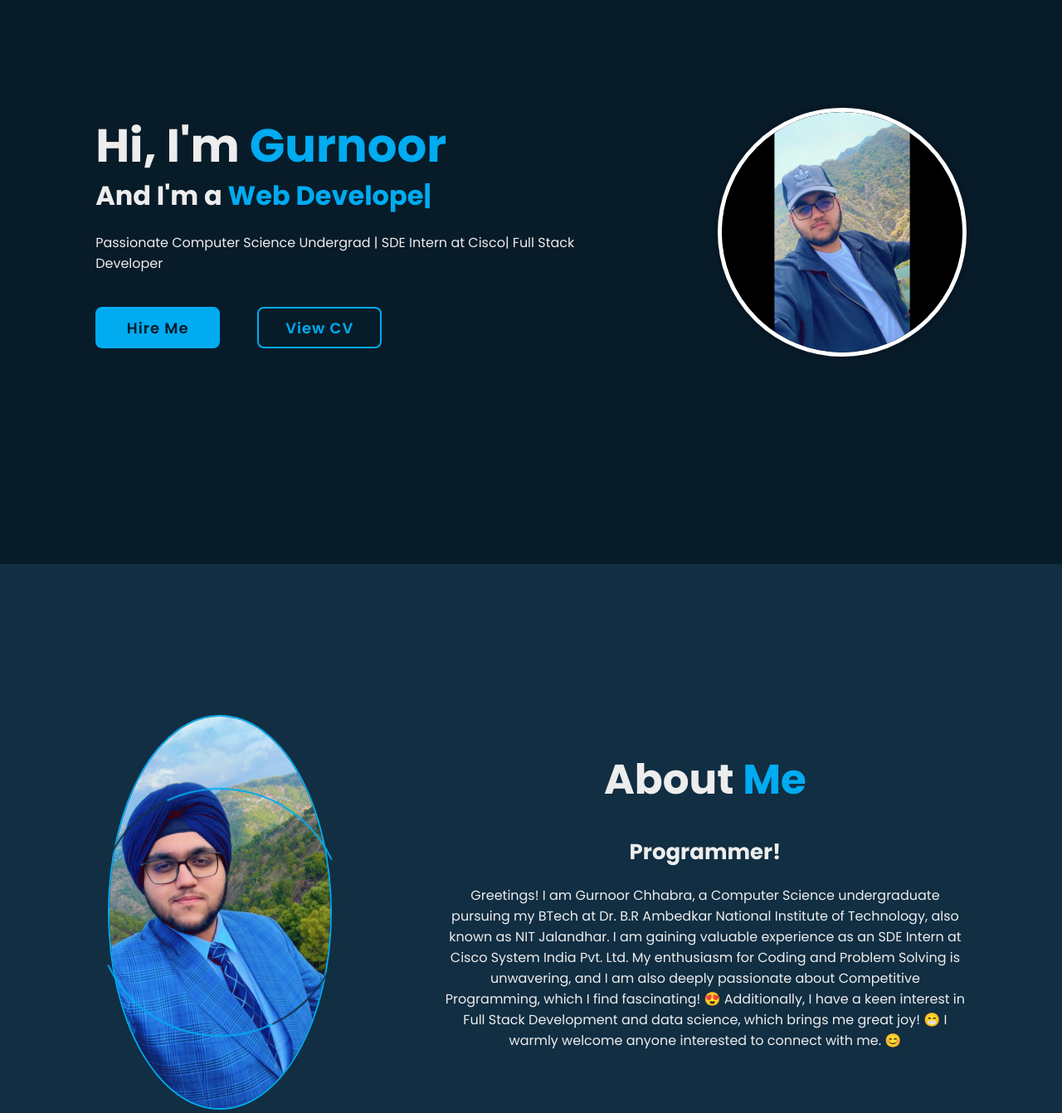
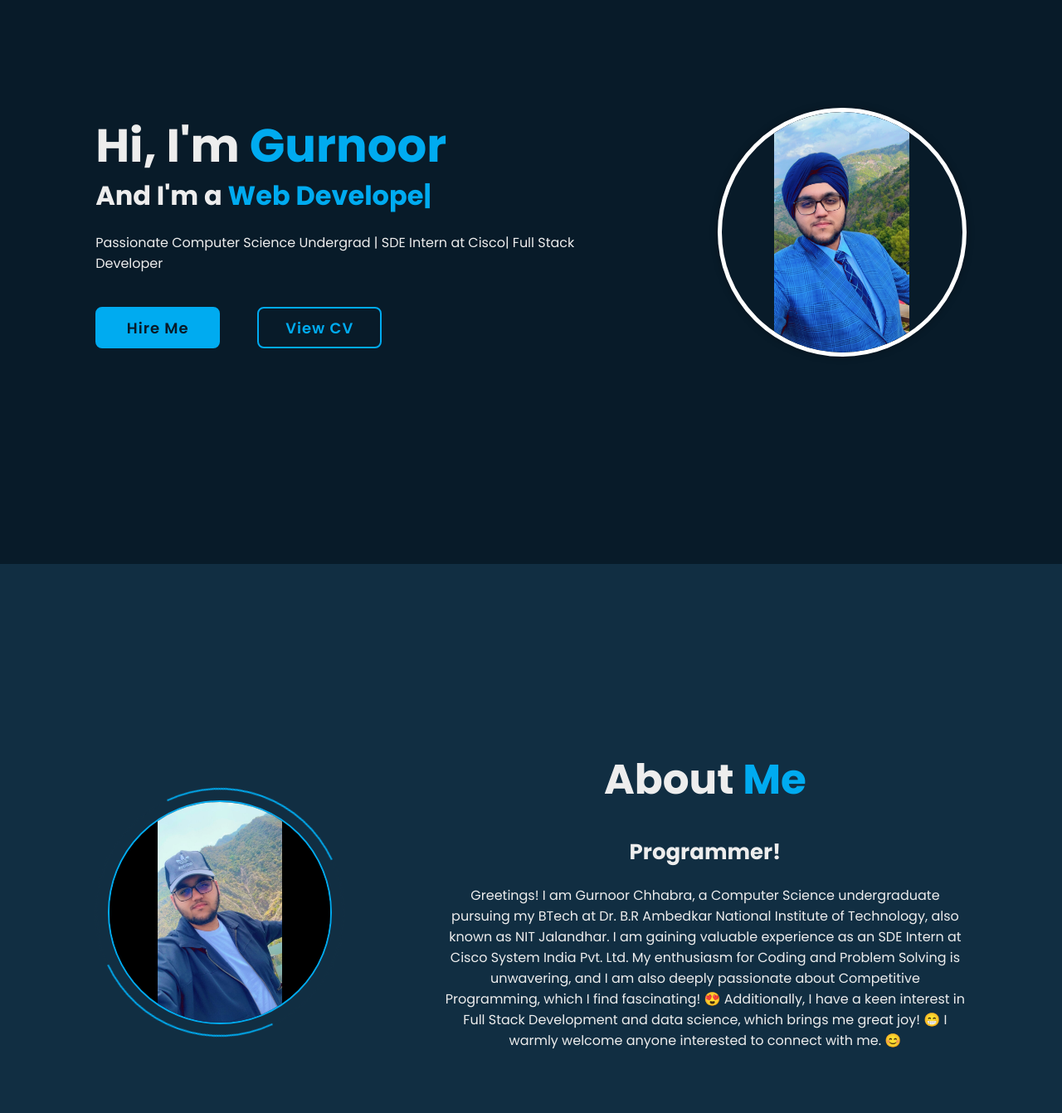
Before and after one commit to coderchhabra7777/gurnoorportfoliosite.github.io, a plain HTML site: page index.html in a window 1280 px wide. Shown: the part 120-1462 px from the top of the page at 83% size. Drawn offline with nearby package versions, Linux system fonts and the light colour scheme.

Commit message:
Update index.html

```diff
--- a/index.html
+++ b/index.html
@@ -45,7 +45,7 @@
         </div>
 
         <div class="my-img right">
-            <img src="./assets/IMG.jpg" alt="">
+            <img src="./assets/IMG_6737.JPG" alt="">
         </div>
 
     </section>
@@ -54,7 +54,7 @@
     <section class="about" id="about">
 
         <div class="about-img left">
-            <img src="./assets/IMG_6737.JPG" alt="" class="about-img-2">
+            <img src="./assets/IMG.jpg" alt="" class="about-img-2">
             <span class="circle-spin"></span>
         </div>
 
```
